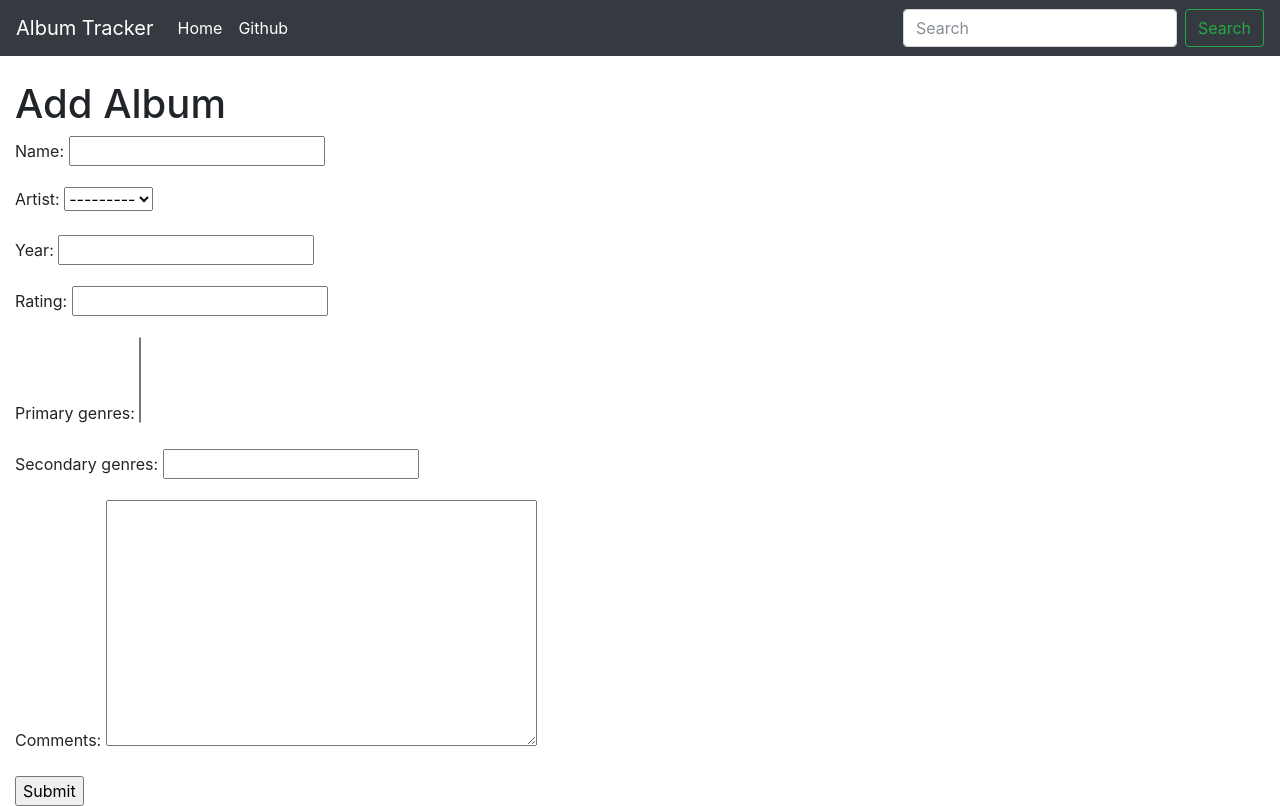
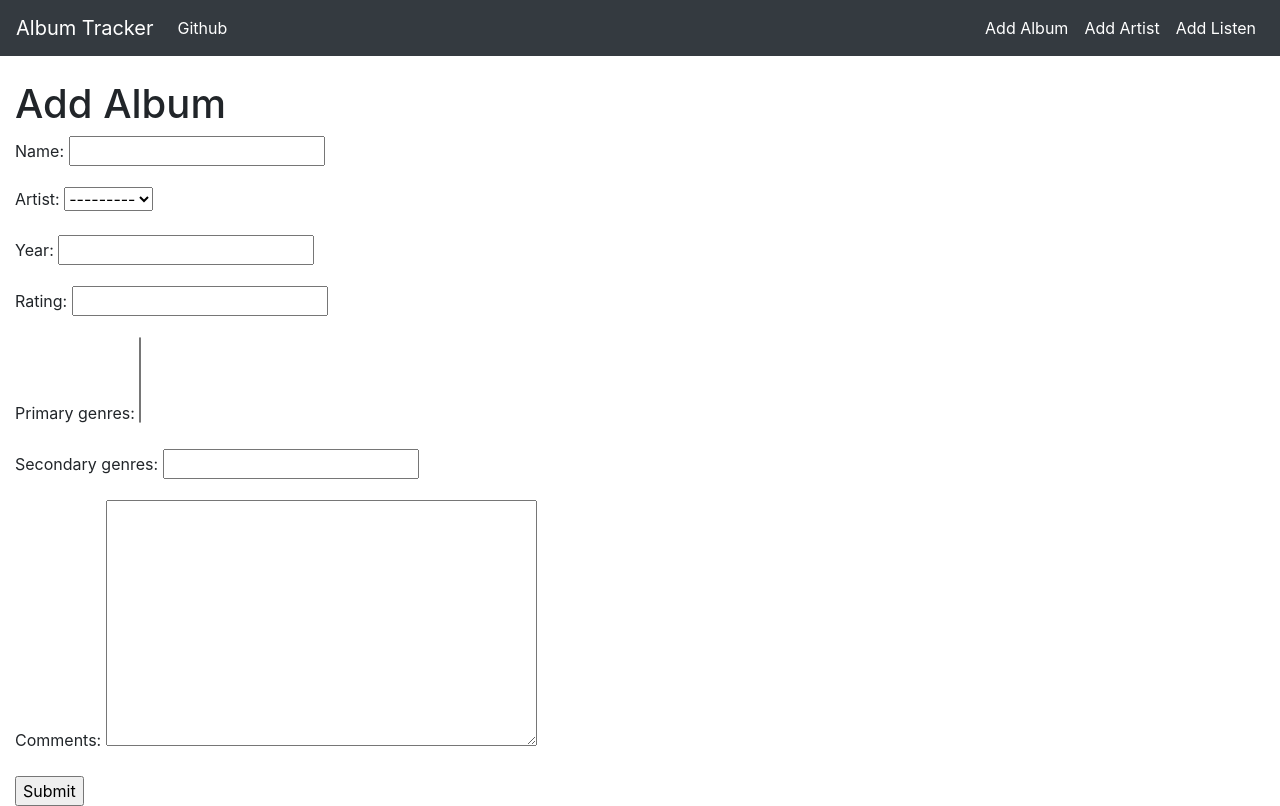
Before and after one commit to sierracodes/music-tracker, a Django app: page /tracker/album/add/ in a window 1280 px wide. Run offline with Django 3.2, Linux system fonts and the light colour scheme; data that the repository does not hold is empty; some libraries are stand-ins or nearby versions.

Commit message:
Re-organize navbar
Remove unused search form, remove redundant Home link, and add links for
adding albums, artists, and listens

```diff
--- a/mutrack/tracker/templates/tracker/base-bootstrap.html
+++ b/mutrack/tracker/templates/tracker/base-bootstrap.html
@@ -23,20 +23,29 @@
       <div class="collapse navbar-collapse" id="navbarCollapse">
         <ul class="navbar-nav mr-auto">
           <li class="nav-item active">
-            <a class="nav-link" href="{% url 'tracker:index' %}">Home <span class="sr-only">(current)</span></a>
-          </li>
-          <li class="nav-item active">
             <a class="nav-link" href="https://github.com/sierracodes/music-tracker/"
             target=_blank rel="noopener noreferrer">Github</a>
           </li>
-          {# <li class="nav-item">#}
-            {# <a class="nav-link disabled" href="#">Disabled</a>#}
-          {# </li>#}
+          <!-- <li class="nav-item">
+            <a class="nav-link disabled" href="#">Disabled</a>
+          </li> -->
         </ul>
-        <form class="form-inline mt-2 mt-md-0">
+        <!-- Left justified links - note ml-auto class rather than mr-auto -->
+        <ul class="navbar-nav ml-auto">
+          <li class="nav-item active">
+            <a class="nav-item active nav-link" href="{% url 'tracker:album-create' %}">Add Album</a>
+          </li>
+          <li class="nav-item active">
+            <a class="nav-item active nav-link" href="{% url 'tracker:artist-create' %}">Add Artist</a>
+          </li>
+          <li class="nav-item active">
+            <a class="nav-item active nav-link" href="{% url 'tracker:listen-create' %}">Add Listen</a>
+          </li>
+        </ul>
+        <!-- <form class="form-inline mt-2 mt-md-0">
           <input class="form-control mr-sm-2" type="text" placeholder="Search" aria-label="Search">
           <button class="btn btn-outline-success my-2 my-sm-0" type="submit">Search</button>
-        </form>
+        </form> -->
       </div>
     </nav>
 
```
